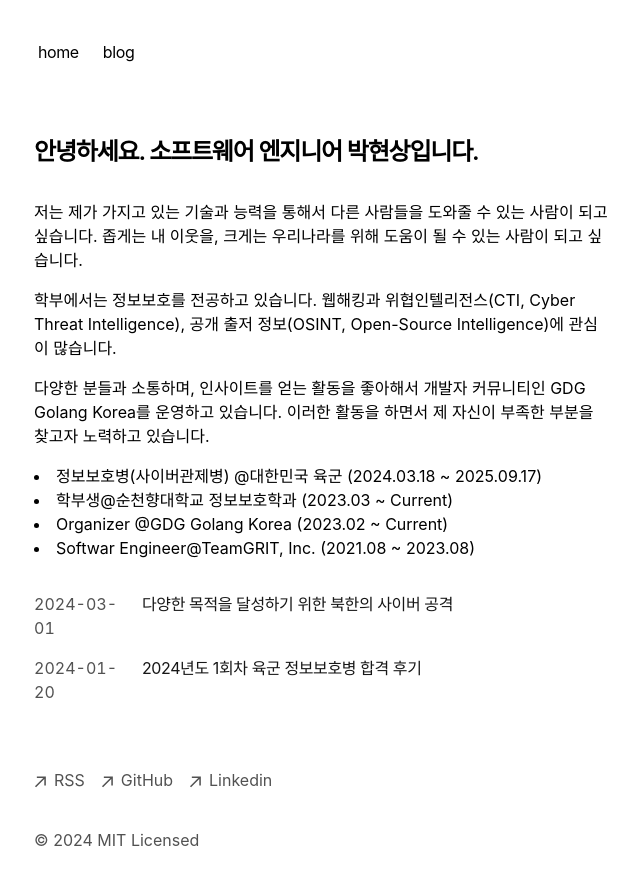
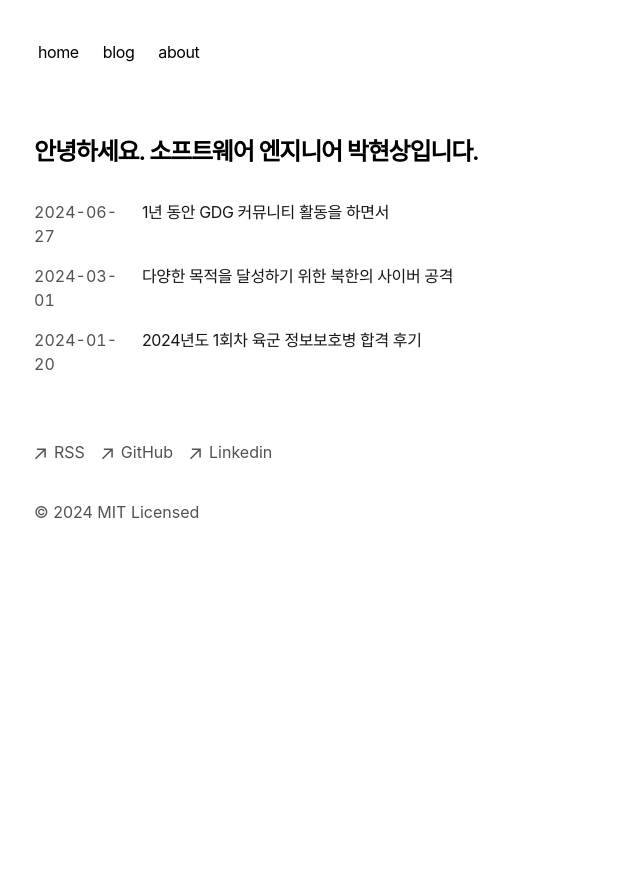
Before and after one commit to Dev-HyunSang/blog, a Next.js app: page / in a window 1280 px wide. Shown: the top 884 px of the page, without its empty margins (318-958 px from the left). After the commit the page ends 800 px from the top, so only its background shows below. Built offline with nearby package versions, Linux system fonts and the light colour scheme.

Commit message:
20240627:1년 동안 GDG 커뮤니티 활동을 하면서

```diff
--- /dev/null
+++ b/app/about/page.tsx
@@ -0,0 +1,32 @@
+export const metadata = {
+  title: 'Blog',
+  description: 'Read my blog.',
+}
+
+export default function Page() {
+  return (
+    <section>
+        <h1 className="mb-8 text-2xl font-semibold">안녕하세요. 소프트웨어 엔지니어 박현상입니다.</h1>
+        <p className="mb-4">
+            {`저는 제가 가지고 있는 기술과 능력을 통해서 다른 사람들을 도와줄 수 있는 사람이 되고 싶습니다.\n좁게는 내 이웃을, 크게는 우리나라를 위해 도움이 될 수 있는 사람이 되고 싶습니다.`}
+        </p>
+        <p className="mb-4">
+            {`학부에서는 정보보호를 전공하고 있습니다. 웹해킹과 위협인텔리전스(CTI, Cyber Threat Intelligence), 공개 출저 정보(OSINT, Open-Source Intelligence)에 관심이 많습니다.`}
+        </p>
+        <p className="mb-4">
+            {`다양한 분들과 소통하며, 인사이트를 얻는 활동을 좋아해서 개발자 커뮤니티인 GDG Golang Korea를 운영하고 있습니다. 이러한 활동을 하면서 제 자신이 부족한 부분을 찾고자 노력하고 있습니다.`}
+        </p>
+        <div>
+            <h2 className="mb-6 text-xl font-semibold">Experience</h2>
+            <li><strong>Work -</strong> 정보보호(사이버 관제)병 <a className="hover-link" href="https://www.army.mil.kr/" target="_blank">@대한민국 육군</a> (2024.03.18 ~ 2025.09.17)</li>
+            <li><strong>Work -</strong> Softwar Engineer
+                <a className="hover-link" href="https://teamgrit.kr" target="_blank">@TeamGRIT, Inc.</a> (2021.08 ~ 2023.08)
+            </li>
+            <li><strong>Education -</strong> 학부생
+            <a className="hover-link" href="https://home.sch.ac.kr/security/index.jsp" target="_blank">@순천향대학교 정보보호학과</a> (2023.03 ~ Current)</li>
+            <li><strong>Personal -</strong> Organizer
+                <a className="hover-link" href="https://gdg.community.dev/gdg-golang-korea/" target="_blank">@GDG Golang Korea</a> (2023.02 ~ Current)</li>
+        </div>
+    </section>
+  )
+}
--- a/app/blog/[slug]/page.tsx
+++ b/app/blog/[slug]/page.tsx
@@ -2,6 +2,7 @@ import { notFound } from 'next/navigation'
 import { CustomMDX } from 'app/components/mdx'
 import { formatDate, getBlogPosts } from 'app/blog/utils'
 import { baseUrl } from 'app/sitemap'
+import { TableOfContents } from 'app/components/toc'
 
 export async function generateStaticParams() {
   let posts = getBlogPosts()
--- /dev/null
+++ b/app/blog/posts/1year-gdg-activity.mdx
@@ -0,0 +1,49 @@
+---
+title: '1년 동안 GDG 커뮤니티 활동을 하면서'
+publishedAt: '2024-06-27'
+---
+안녕하세요. 박현상입니다.
+2023년, 한 해 동안 Google Developers Group Golang Korea에서 오거나이저로서 활동하면서 경험했던, 그리고 제가 성장할 수 있던 내용을 적어보고자 합니다.
+현재는 군복무로 인해서 활동을 잠시 중단하고 있습니다. 전역 이후에는 다시 함께 다양한 커뮤니티 활동을 할 예정입니다 :)
+
+## 어떻게 커뮤니티 활동을 하게 되었는가
+
+스타트업에서 백엔드 개발 업무를 할 당시에 업무와 관련된 발표를 우연히 GDG Golang Korea에서 발표할 기회를 가지게 되었습니다.
+처음으로 제가 만든 솔루션을 다른 분들에게 설명드리고 어떻게 개발하였는지 이야기 하는 경험을 가지게 되었습니다.
+저는 발표를 통해서 다른 분들과 소통하면서 제가 아직 부족한 부분이 무엇이 있는지 찾아가는 경로이었습니다.
+
+발표를 마치면서 저는 커뮤니티에 푹 빠지게 되었습니다. 커뮤니티를 통해서 다른 분들을 만나뵈면 개인적으로 많은 성장을 할 수 있다고 느꼈습니다.
+프로그래밍 능력도 중요하지만, 개인적으로는 개인적인 커뮤니케이션 능력과 소양을 성장시킬 수 있다고 생각했습니다.
+많은 부분에서 제 생각도 한 가지만 생각하지 않고 다양한 방면에서 생각하고 대처할 수 있는 능력도 기를 수 있다고 생각했습니다.
+
+그래서 GDG Golang Korea에 지원하게 되었고, 커피챗 이후에 함께 하게 되었습니다.
+
+## 함께 재밌는 활동을 하면서
+
+### Go to Everywhere
+GDO Golang Korea 활동을 하면서 재밌게 활동했습니다.
+Go to Everywhere 프로젝트를 진행하면서 서울, 대전, 부산, 대구 등을 가면서 GDG Local 커뮤니티와 함께 하면서 다양한 곳에서 활동하시는 분들을 만나뵐 수 있었습니다.
+구글에 재직 중인 다양한 분들을 만나뵙고 다양한 기술들에 대해서 더 깊이 있게 배울 수 있었습니다.
+
+GDG 활동을 하기 전에는 서울에서만 개발자 커뮤니티 활동이 이루어질 것이라고 생각했는데, Go to Everywhere 프로젝트 이후에는 다양한 지역에서 함께 하고 계시는 분들이 많다는 사실을 알게 되었습니다.
+다양한 지역 커뮤니티 분들과 함께 해야하겠다는 생각을 하게 되었습니다.
+
+### GopherCon Korea 2023
+처음으로 한국에 GopherCon을 개최하게 되었습니다.
+참가자들이 몇 천명 참가하는 행사를 처음으로 개최하는 행사를 기획하면서 많은 점들을 배울 수 있었습니다.
+
+저는 초반에 준비위원회를 만들면서 다양한 분들과 커피챗을 진행했습니다.
+인원이 많지는 않았지만 다수의 분들과 소통하는 방법에 대해서 배우게 되었습니다. 커피챗 일정을 조정하고 커피챗 결과를 알려드리는 등의 활동을 했습니다.
+대부분의 준비위원회 프로세스는 온라인으로 이루어졌습니다. 준비위원회를 하면서 다양한 돌발상황에서도 대처하는 방법에 대해서 배울 수 있었습니다.
+
+준비위원회가 완벽하게 구성된 이후에는 미디어팀 리드를 맡게 되었습니다. 미디어팀에서 전반적인 행사의 실황 중계에 대해서 기획하였고, 추가적으로 행사를 기록하는 업무도 진행하였습니다.
+영은님과 범준님께서 함께 해 주셔서 많은 도움이 되었습니다. 처음 기획하다 보니 많은 부분이 부족했는데 제대 이후에 기획하게 될 고퍼콘에서는 더 완벽한 행사를 기획해 보겠습니다 :)
+
+## 맺으며
+다양한 분들을 만나뵈면서 다양한 인사이트를 얻을 수 있었습니다.
+행사를 기획하면서 제가 개인적으로 부족한 부분에 대해서 알 수 있었고, 부족한 부분을 채우고자 노력할 수 있었습니다.
+행복하게 다양한 분들을 만나뵙고, GDG Golang Korea 오거나이저 분들과 구글 커뮤니티 매니저 나현님, 크리스틴님의 노력으로 행복하게 행사를 만들어 나갈 수 있었습니다.
+
+다양한 부분에서 제가 부족한 부분을 알 수 있었고, 배워나갈 수 있었습니다. 그리고 다양한 분들을 만나뵈면서 한층 성장할 수 있는 인사이트를 얻을 수 있었습니다.
+너무나도 재밌고 행복하게 행사를 만들어나가면서 점진적으로 많은 부분을 함께 성장할 수 있었습니다.
+전역 이후에도 열심히 활동해서 많은 분들을 만나뵙고 함께 행사를 만들어 나겠습니다 :)
--- a/app/components/nav.tsx
+++ b/app/components/nav.tsx
@@ -7,6 +7,9 @@ const navItems = {
   '/blog': {
     name: 'blog',
   },
+  '/about': {
+    name: 'about'
+  }
 }
 
 export function Navbar() {
--- /dev/null
+++ b/app/components/toc.tsx
@@ -0,0 +1,25 @@
+import React from 'react'
+
+function slugify(str) {
+    return str
+      .toString()
+      .toLowerCase()
+      .trim() // Remove whitespace from both ends of a string
+      .replace(/\s+/g, '-') // Replace spaces with -
+      .replace(/&/g, '-and-') // Replace & with 'and'
+      .replace(/[^\w\-]+/g, '') // Remove all non-word characters except for -
+      .replace(/\-\-+/g, '-') // Replace multiple - with single -
+}
+
+export function TableOfContents(props) {
+    const toc = ({ children }) => {
+        let slug = slugify(children)
+        return React.createElement(
+            children,
+        )
+    }
+
+    return (
+        <p>{...props}</p>
+    )
+}
--- a/app/page.tsx
+++ b/app/page.tsx
@@ -6,24 +6,6 @@ export default function Page() {
       <h1 className="mb-8 text-2xl font-semibold tracking-tighter">
         안녕하세요. 소프트웨어 엔지니어 박현상입니다.
       </h1>
-      <p className="mb-4">
-        {`저는 제가 가지고 있는 기술과 능력을 통해서 다른 사람들을 도와줄 수 있는 사람이 되고 싶습니다.\n좁게는 내 이웃을, 크게는 우리나라를 위해 도움이 될 수 있는 사람이 되고 싶습니다.`}
-      </p>
-      <p className="mb-4">
-        {`학부에서는 정보보호를 전공하고 있습니다. 웹해킹과 위협인텔리전스(CTI, Cyber Threat Intelligence), 공개 출저 정보(OSINT, Open-Source Intelligence)에 관심이 많습니다.`}
-      </p>
-      <p className="mb-4">
-        {`다양한 분들과 소통하며, 인사이트를 얻는 활동을 좋아해서 개발자 커뮤니티인 GDG Golang Korea를 운영하고 있습니다. 이러한 활동을 하면서 제 자신이 부족한 부분을 찾고자 노력하고 있습니다.`}
-      </p>
-      <div>
-        <li>정보보호병(사이버관제병) <a className="hover-link" href="https://www.army.mil.kr/" target="_blank">@대한민국 육군</a> (2024.03.18 ~ 2025.09.17)</li>
-        <li>학부생
-          <a className="hover-link" href="https://home.sch.ac.kr/security/index.jsp" target="_blank">@순천향대학교 정보보호학과</a> (2023.03 ~ Current)</li>
-        <li>Organizer <a className="hover-link" href="https://gdg.community.dev/gdg-golang-korea/" target="_blank">@GDG Golang Korea</a> (2023.02 ~ Current)</li>
-        <li>Softwar Engineer
-          <a className="hover-link" href="https://teamgrit.kr" target="_blank">@TeamGRIT, Inc.</a> (2021.08 ~ 2023.08)
-        </li>
-      </div>
       <div className="my-8">
         <BlogPosts />
       </div>
```
